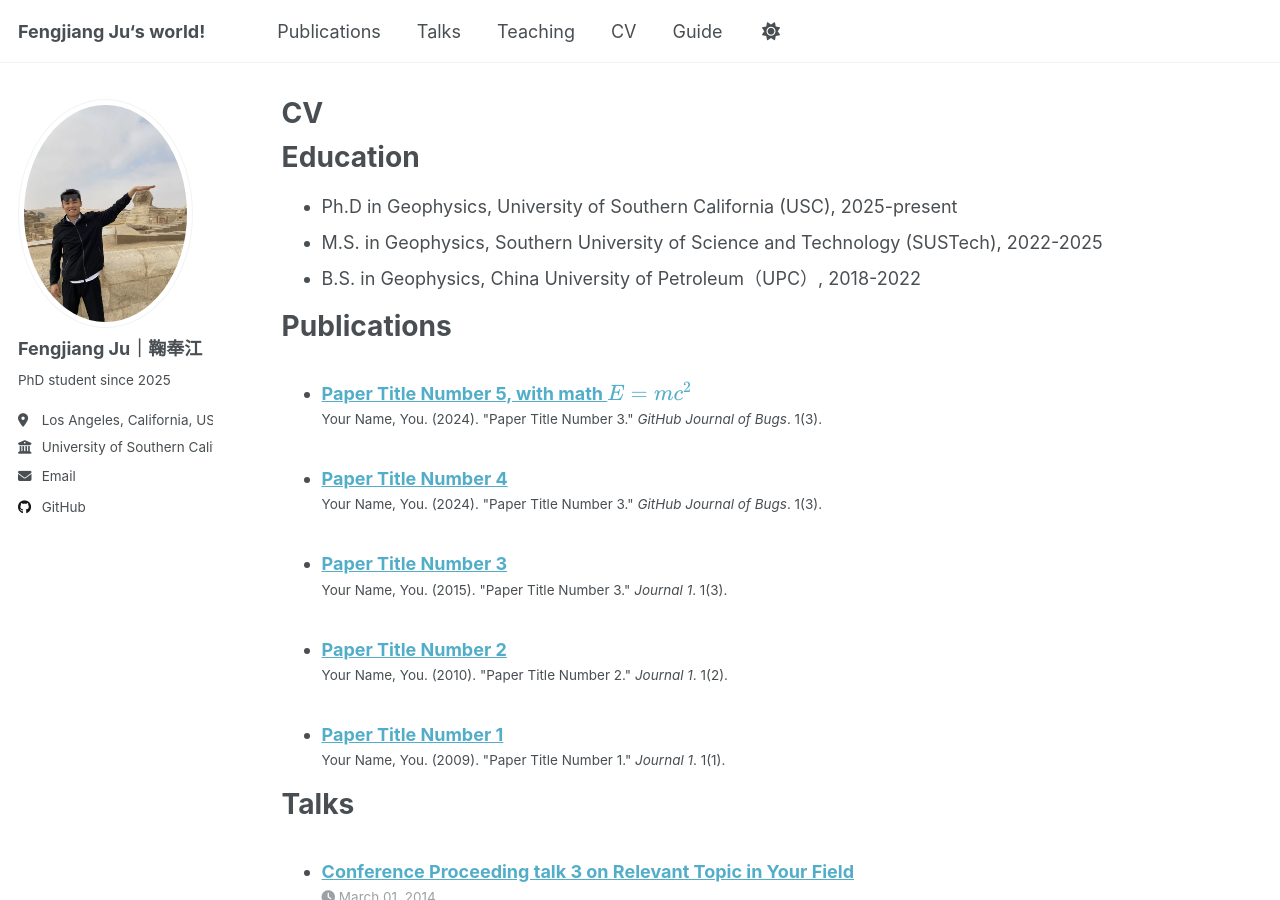
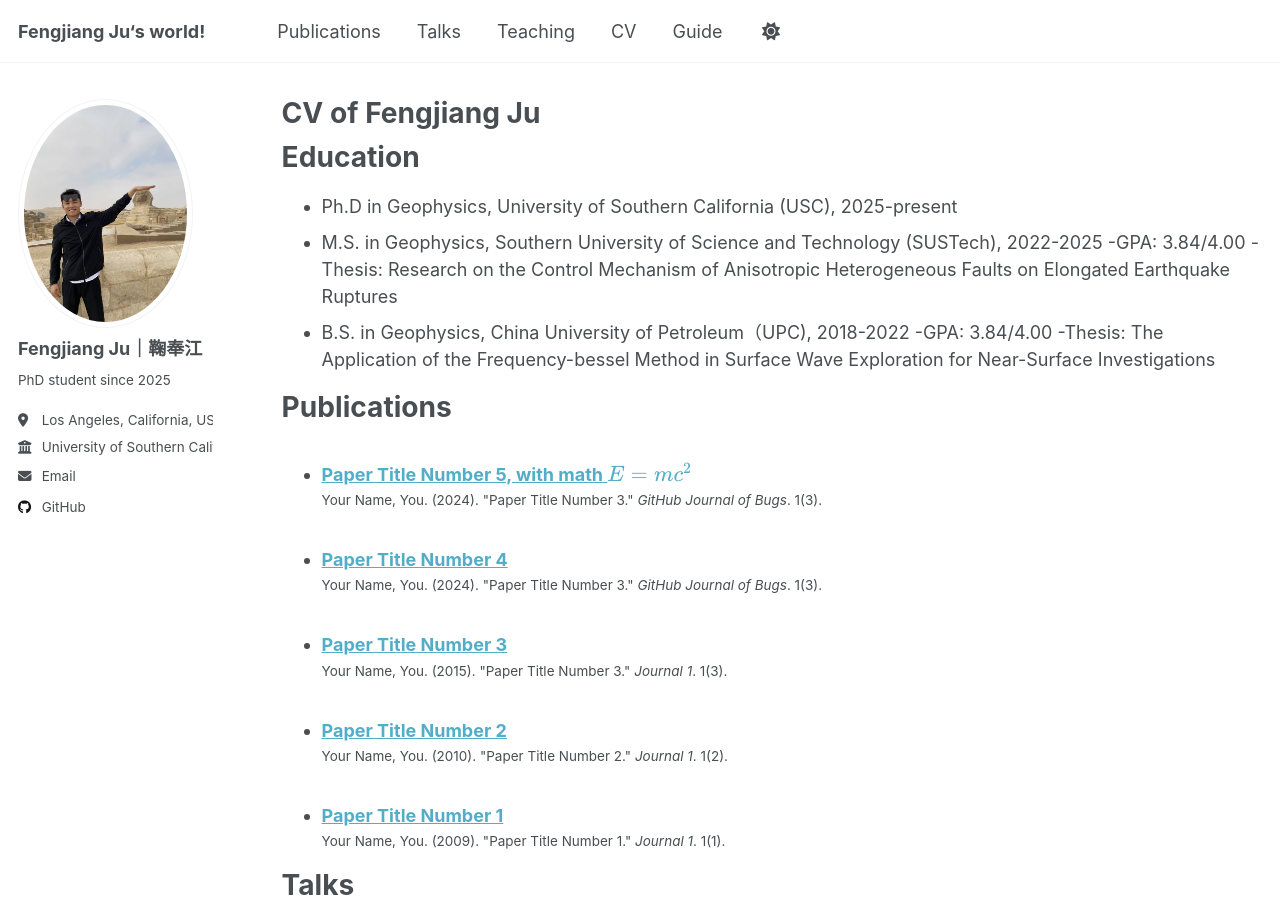
Before and after one commit to FengJiangJu/fengjiangju.github.io, a Jekyll site: the page built from _pages/cv.md, in a window 1280 px wide and 900 px high. Built offline with Jekyll 4.4.1, drawn with Linux system fonts in a browser that asks for light colours; a script that is not in the unit is left out.

Commit message:
Update cv.md

```diff
--- a/_pages/cv.md
+++ b/_pages/cv.md
@@ -1,6 +1,6 @@
 ---
 layout: archive
-title: "CV"
+title: "CV of Fengjiang Ju"
 permalink: /cv/
 author_profile: true
 redirect_from:
@@ -13,7 +13,11 @@ Education
 ======
 * Ph.D in Geophysics, University of Southern California (USC), 2025-present
 * M.S. in Geophysics, Southern University of Science and Technology (SUSTech), 2022-2025
-* B.S. in Geophysics, China University of Petroleum（UPC）, 2018-2022
+  -GPA: 3.84/4.00
+  -Thesis: Research on the Control Mechanism of Anisotropic Heterogeneous Faults on Elongated Earthquake Ruptures
+* B.S. in Geophysics, China University of Petroleum（UPC), 2018-2022
+  -GPA: 3.84/4.00
+  -Thesis: The Application of the Frequency-bessel Method in Surface Wave Exploration for Near-Surface Investigations
 
 Publications
 ======
```
